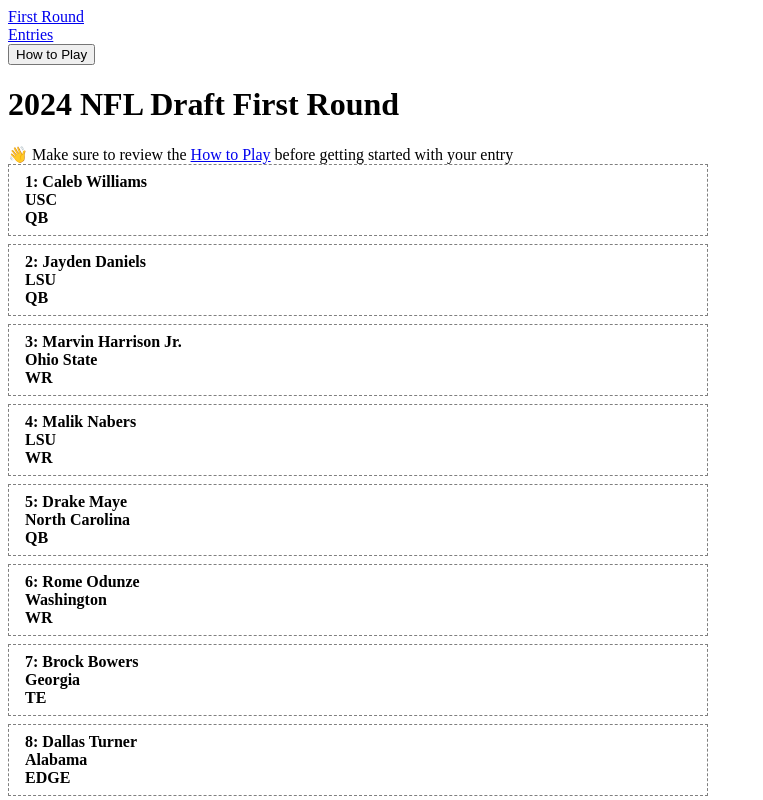
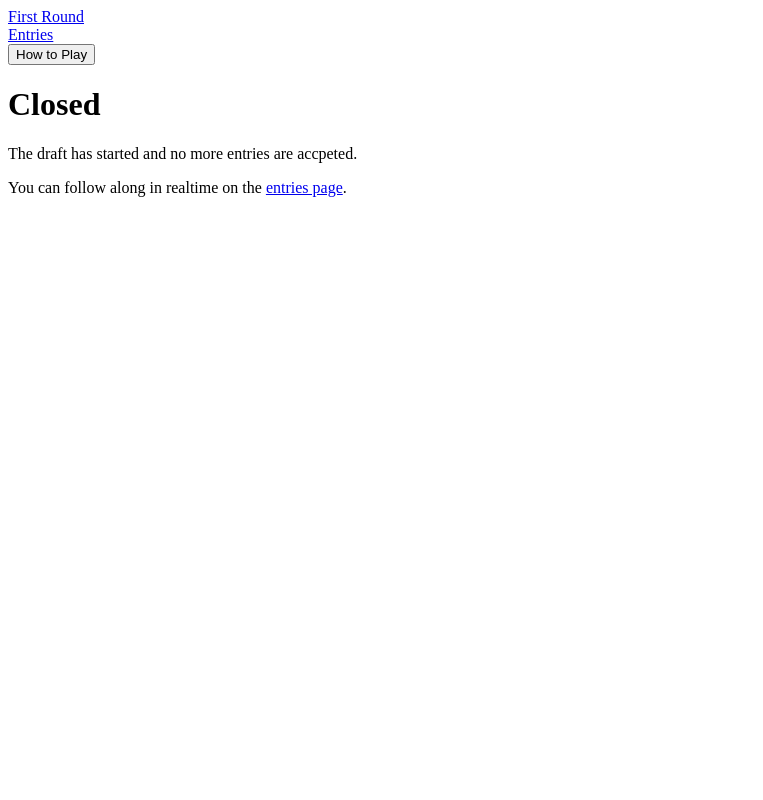
Before and after one commit to SeanPlusPlus/firstround, a Next.js app: page / in a window 1280 px wide. Shown: the top 800 px of the page, without its empty margins (0-763 px from the left). Built offline with nearby package versions, Linux system fonts and the light colour scheme.

Commit message:
main: closed

```diff
--- a/pages/Main.jsx
+++ b/pages/Main.jsx
@@ -26,7 +26,13 @@
     return (
       <main>
         <h1>Closed</h1>
-        <p>The draft has started and no more entries are accpeted</p>
+        <Alert variant={"warning"}>
+          The draft has started and no more entries are accpeted.
+        </Alert>
+        <p>
+          You can follow along in realtime on the{" "}
+          <a href="/entries">entries page</a>.
+        </p>
       </main>
     )
   }
--- a/utils/closed.js
+++ b/utils/closed.js
@@ -1,3 +1,3 @@
-const isClosed = false
+const isClosed = true
 
 export default isClosed
```
